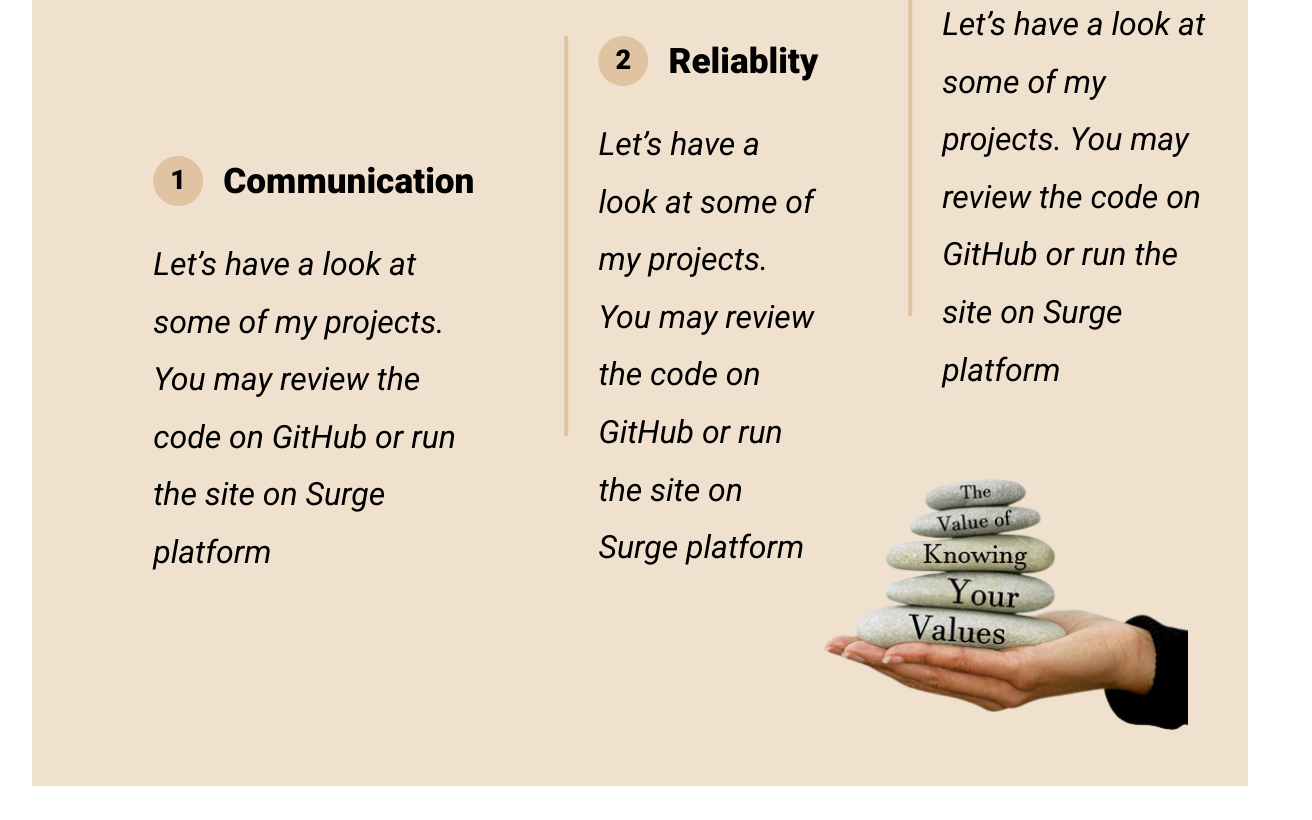
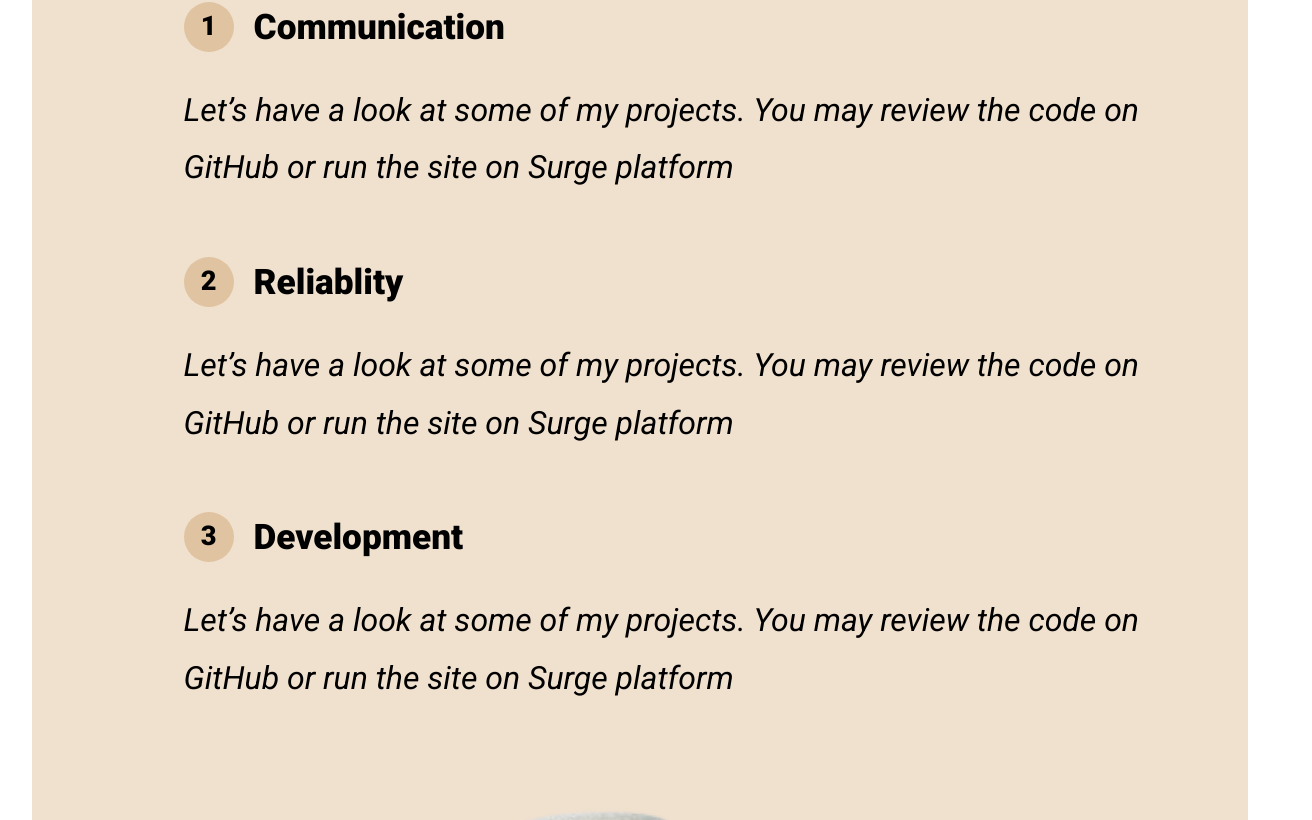
Before and after one commit to vikhulei/portfolio_new, a React (Create React App) app: page / in a window 1280 px wide. Shown: the part 3534-4354 px from the top of the page, 1312 px wide, since content can reach past the window. Built offline with nearby package versions, Linux system fonts and the light colour scheme.

Commit message:
tablet values

```diff
--- a/src/sections/04_values/ValuesStyle.js
+++ b/src/sections/04_values/ValuesStyle.js
@@ -9,6 +9,9 @@ const Wrapper = styled(WrapperStyled) `
     padding: 0;
     align-items: start;
     background-color: ${middle_light};
+    @media screen and (max-width: 1400px) {
+        height: fit-content;
+    }
 `
 
     const Heading = styled.h1 `
@@ -28,10 +31,10 @@ const ValuesWrapper = styled.div `
     transform: translate(-50%, -50%);
     display: flex;
     justify-content: space-between;
-    @media screen and (max-width: 800px) {
+    @media screen and (max-width: 1400px) {
         position: relative;
         height: auto;
-        top: 2%;
+        margin-top: 5%;
         left: 10%;
         transform: translate(0, 0);
         flex-direction: column;
@@ -55,11 +58,15 @@ const ValueContainer = styled.div `
         margin-top: -120px;
     }
     &:nth-child(n) {
+        @media screen and (max-width: 1400px) {
+            margin: 0;
+            padding: 30px;
+            border: none;
+            height: auto;
+        }
         @media screen and (max-width: 800px) {
             margin: 0;
             padding: 0;
-            border: none;
-            height: auto;
         }
     }
 
@@ -111,8 +118,9 @@ const ValuesImageContainer = styled.div `
     width: 30%;
     right: 60px;
     bottom: 50px;
-    @media screen and (max-width: 800px) {
+    @media screen and (max-width: 1400px) {
         position: relative;
+        margin-top: 5%;
         right: 0;
         bottom: 0;
         align-self: center;
```
